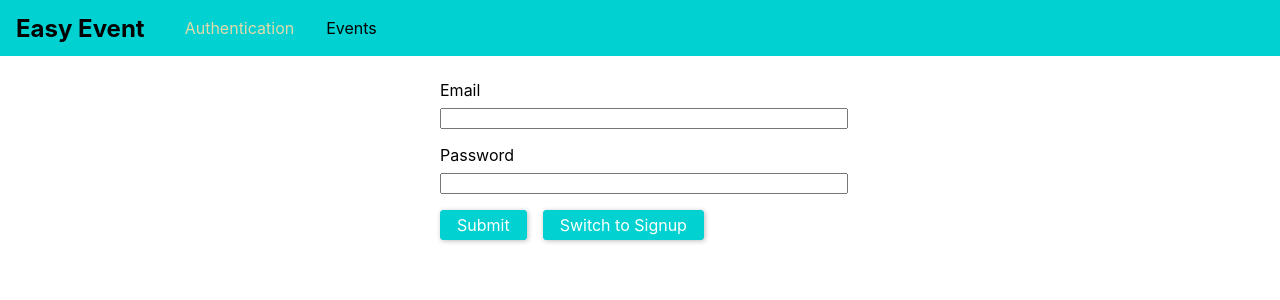
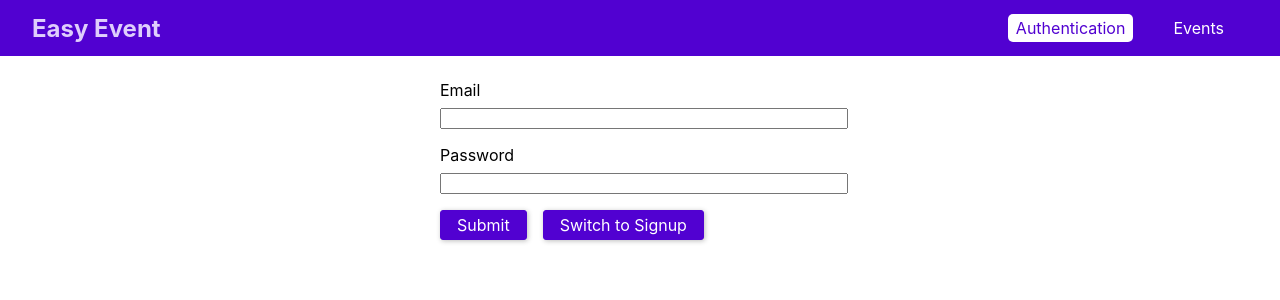
Before and after one commit to SlavaMelanko/GraphQL, a React (Create React App) app in the folder frontend/: page /auth in a window 1280 px wide. Shown: the top 300 px of the page. Built offline with nearby package versions, Linux system fonts and the light colour scheme; the HTML template or start-up script is replaced by a standard one.

Commit message:
Adjusted CSS

```diff
--- a/frontend/src/components/navigation/MainNavigation.css
+++ b/frontend/src/components/navigation/MainNavigation.css
@@ -4,15 +4,18 @@
   top: 0;
   width: 100%;
   height: 3.5rem;
-  background: #01d1d1;
-  padding: 0 1rem;
+  background: #5101d1;
+  padding: 0 2rem;
   display: flex;
   align-items: center;
+  justify-content: space-between;
+  box-sizing: border-box;
 }
 
 .main-navigation__logo h1 {
   margin: 0;
   font-size: 1.5rem;
+  color: #dfcefc;
 }
 
 .main-navigation__items {
@@ -32,11 +35,14 @@
 
 .main-navigation__items a {
   text-decoration: none;
-  color: #000;
+  color: white;
+  padding: 0.25rem 0.5rem;
 }
 
 .main-navigation__items a:hover,
 .main-navigation__items a:active,
 .main-navigation__items a.active {
-    color: #e2daaa;
+    background: #ffffff;
+    color: #5101d1;
+    border-radius: 5px;
 }
--- a/frontend/src/pages/Auth.css
+++ b/frontend/src/pages/Auth.css
@@ -19,9 +19,9 @@
 }
 
 .form-actions button {
-  background: #01d1d1;
+  background: #5101d1;
   font: inherit;
-  border: 1px solid #01d1d1;
+  border: 1px solid #5101d1;
   border-radius: 3px;
   padding: 0.25rem 1rem;
   margin-right: 1rem;
@@ -32,6 +32,6 @@
 
 .form-actions button:hover,
 .form-actions button:active {
-    background: #01a7a7;
-    border-color: #01a7a7;
+    background: #6219d6;
+    border-color: #6219d6;
 }
```
Also changed, not shown: frontend/src/App.css (line endings or trailing spaces).
